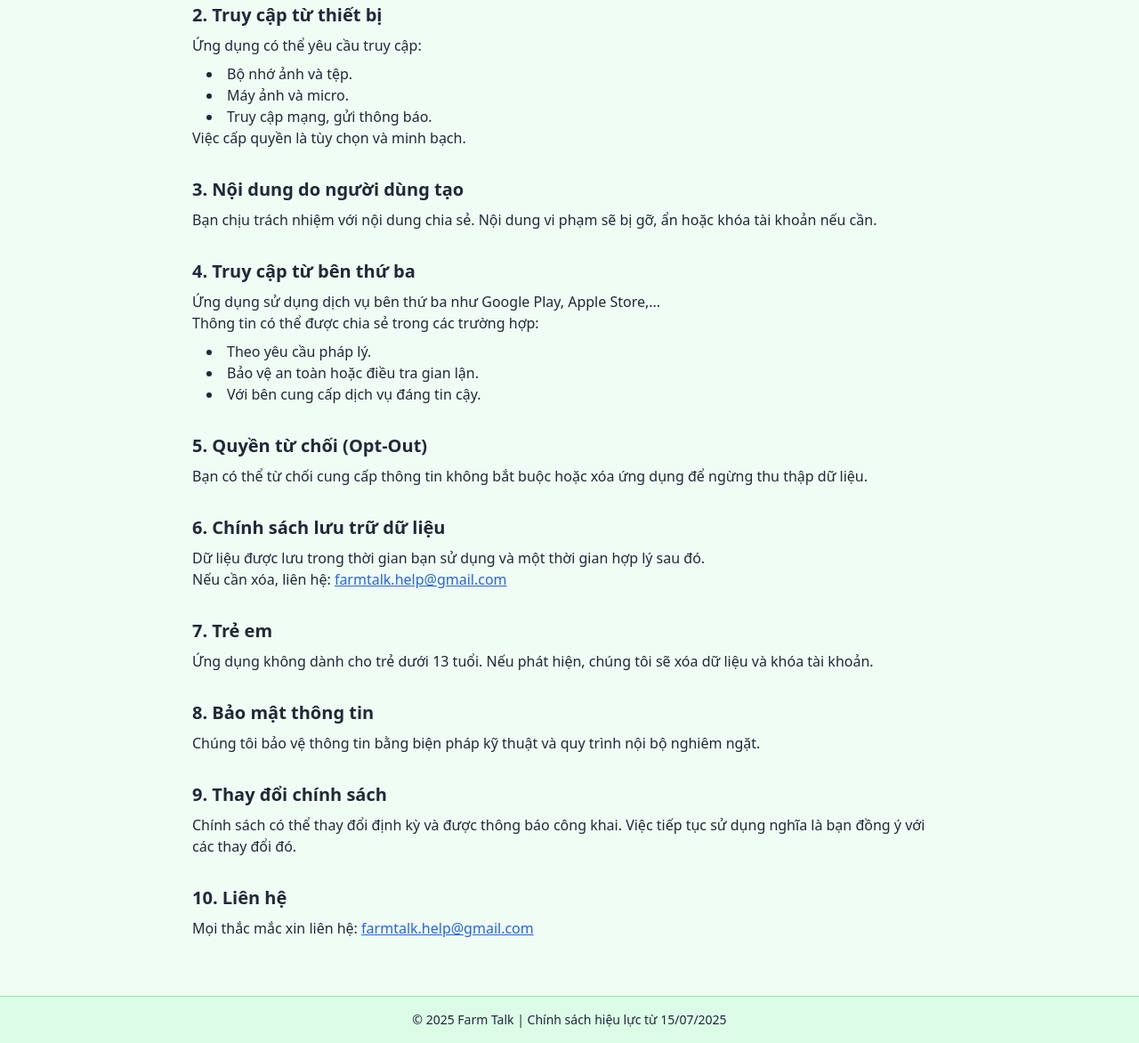
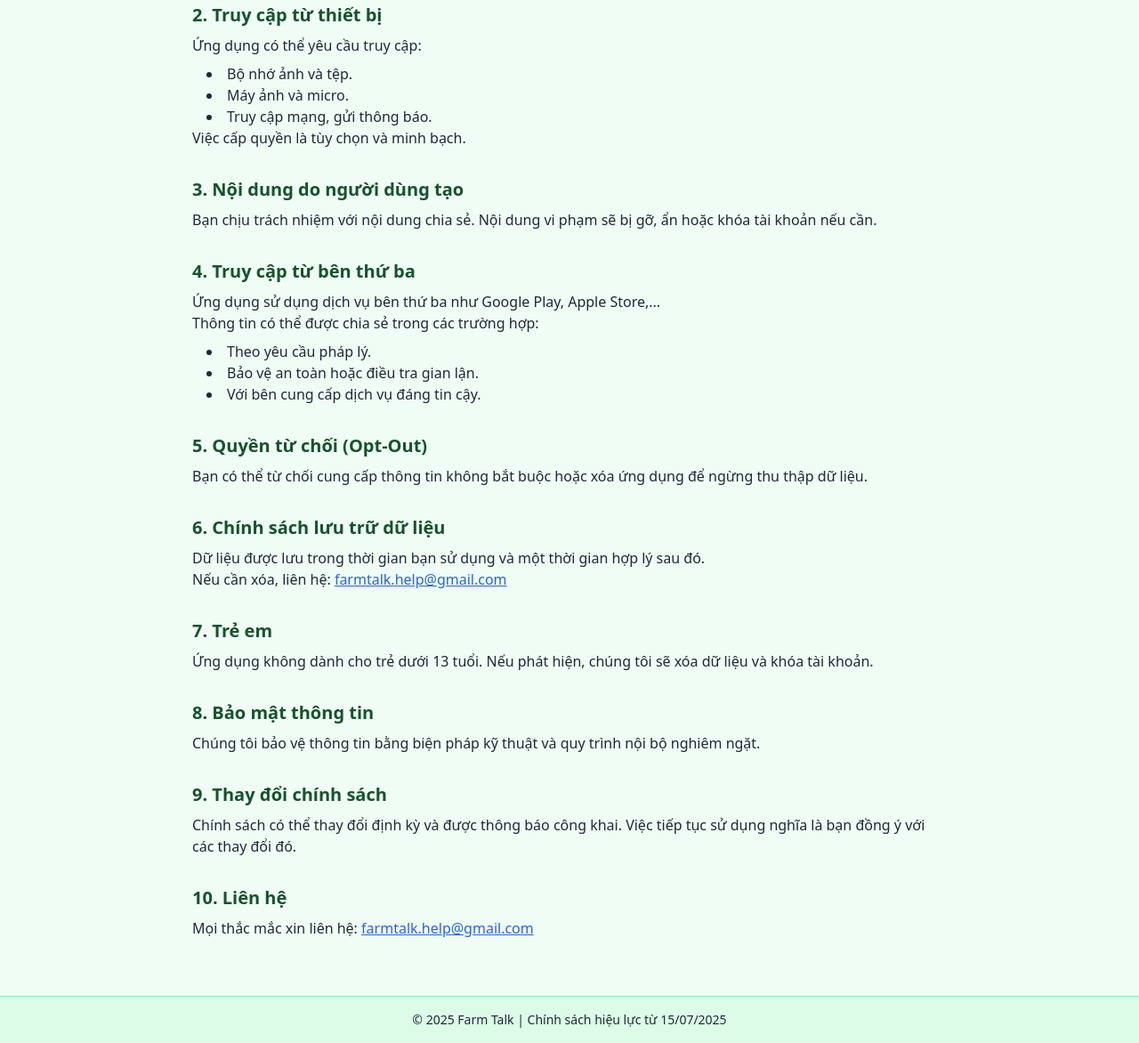
Before and after one commit to thanhnt0208/chinh_sach_bao_mat, a plain HTML site: page index.html in a window 1280 px wide. Shown: the part 409-1581 px from the top of the page at 89% size. Drawn offline with nearby package versions, Linux system fonts and the light colour scheme.

Commit message:
Update index.html

```diff
--- a/index.html
+++ b/index.html
@@ -19,7 +19,7 @@
   <!-- Main content -->
   <main class="max-w-4xl mx-auto p-6 space-y-8">
     <section>
-      <h2 class="text-xl font-semibold mb-2">1. Thu thập và sử dụng thông tin</h2>
+      <h2 class="text-xl font-semibold text-green-900 mb-2">1. Thu thập và sử dụng thông tin</h2>
       <p>Ứng dụng có thể thu thập thông tin khi bạn tải về và sử dụng, bao gồm:</p>
       <ul class="list-disc list-inside ml-4 mt-2">
         <li>Địa chỉ IP của thiết bị.</li>
@@ -31,7 +31,7 @@
     </section>
 
     <section>
-      <h2 class="text-xl font-semibold mb-2">2. Truy cập từ thiết bị</h2>
+      <h2 class="text-xl font-semibold text-green-900 mb-2">2. Truy cập từ thiết bị</h2>
       <p>Ứng dụng có thể yêu cầu truy cập:</p>
       <ul class="list-disc list-inside ml-4 mt-2">
         <li>Bộ nhớ ảnh và tệp.</li>
@@ -42,12 +42,12 @@
     </section>
 
     <section>
-      <h2 class="text-xl font-semibold mb-2">3. Nội dung do người dùng tạo</h2>
+      <h2 class="text-xl font-semibold text-green-900 mb-2">3. Nội dung do người dùng tạo</h2>
       <p>Bạn chịu trách nhiệm với nội dung chia sẻ. Nội dung vi phạm sẽ bị gỡ, ẩn hoặc khóa tài khoản nếu cần.</p>
     </section>
 
     <section>
-      <h2 class="text-xl font-semibold mb-2">4. Truy cập từ bên thứ ba</h2>
+      <h2 class="text-xl font-semibold text-green-900 mb-2">4. Truy cập từ bên thứ ba</h2>
       <p>Ứng dụng sử dụng dịch vụ bên thứ ba như Google Play, Apple Store,...</p>
       <p>Thông tin có thể được chia sẻ trong các trường hợp:</p>
       <ul class="list-disc list-inside ml-4 mt-2">
@@ -58,33 +58,33 @@
     </section>
 
     <section>
-      <h2 class="text-xl font-semibold mb-2">5. Quyền từ chối (Opt-Out)</h2>
+      <h2 class="text-xl font-semibold text-green-900 mb-2">5. Quyền từ chối (Opt-Out)</h2>
       <p>Bạn có thể từ chối cung cấp thông tin không bắt buộc hoặc xóa ứng dụng để ngừng thu thập dữ liệu.</p>
     </section>
 
     <section>
-      <h2 class="text-xl font-semibold mb-2">6. Chính sách lưu trữ dữ liệu</h2>
+      <h2 class="text-xl font-semibold text-green-900 mb-2">6. Chính sách lưu trữ dữ liệu</h2>
       <p>Dữ liệu được lưu trong thời gian bạn sử dụng và một thời gian hợp lý sau đó.</p>
       <p>Nếu cần xóa, liên hệ: <a href="mailto:farmtalk.help@gmail.com" class="text-blue-600 underline">farmtalk.help@gmail.com</a></p>
     </section>
 
     <section>
-      <h2 class="text-xl font-semibold mb-2">7. Trẻ em</h2>
+      <h2 class="text-xl font-semibold text-green-900 mb-2">7. Trẻ em</h2>
       <p>Ứng dụng không dành cho trẻ dưới 13 tuổi. Nếu phát hiện, chúng tôi sẽ xóa dữ liệu và khóa tài khoản.</p>
     </section>
 
     <section>
-      <h2 class="text-xl font-semibold mb-2">8. Bảo mật thông tin</h2>
+      <h2 class="text-xl font-semibold text-green-900 mb-2">8. Bảo mật thông tin</h2>
       <p>Chúng tôi bảo vệ thông tin bằng biện pháp kỹ thuật và quy trình nội bộ nghiêm ngặt.</p>
     </section>
 
     <section>
-      <h2 class="text-xl font-semibold mb-2">9. Thay đổi chính sách</h2>
+      <h2 class="text-xl font-semibold text-green-900 mb-2">9. Thay đổi chính sách</h2>
       <p>Chính sách có thể thay đổi định kỳ và được thông báo công khai. Việc tiếp tục sử dụng nghĩa là bạn đồng ý với các thay đổi đó.</p>
     </section>
 
     <section>
-      <h2 class="text-xl font-semibold mb-2">10. Liên hệ</h2>
+      <h2 class="text-xl font-semibold text-green-900 mb-2">10. Liên hệ</h2>
       <p>Mọi thắc mắc xin liên hệ: <a href="mailto:farmtalk.help@gmail.com" class="text-blue-600 underline">farmtalk.help@gmail.com</a></p>
     </section>
   </main>
```
